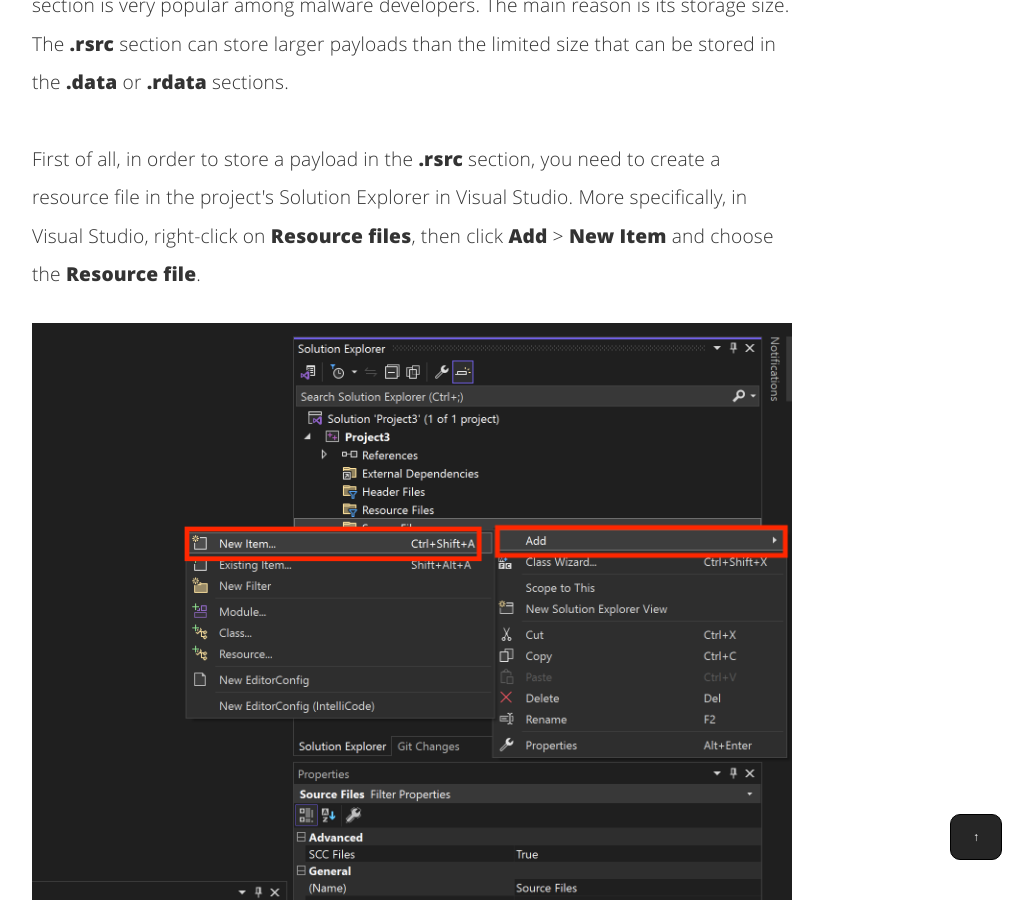
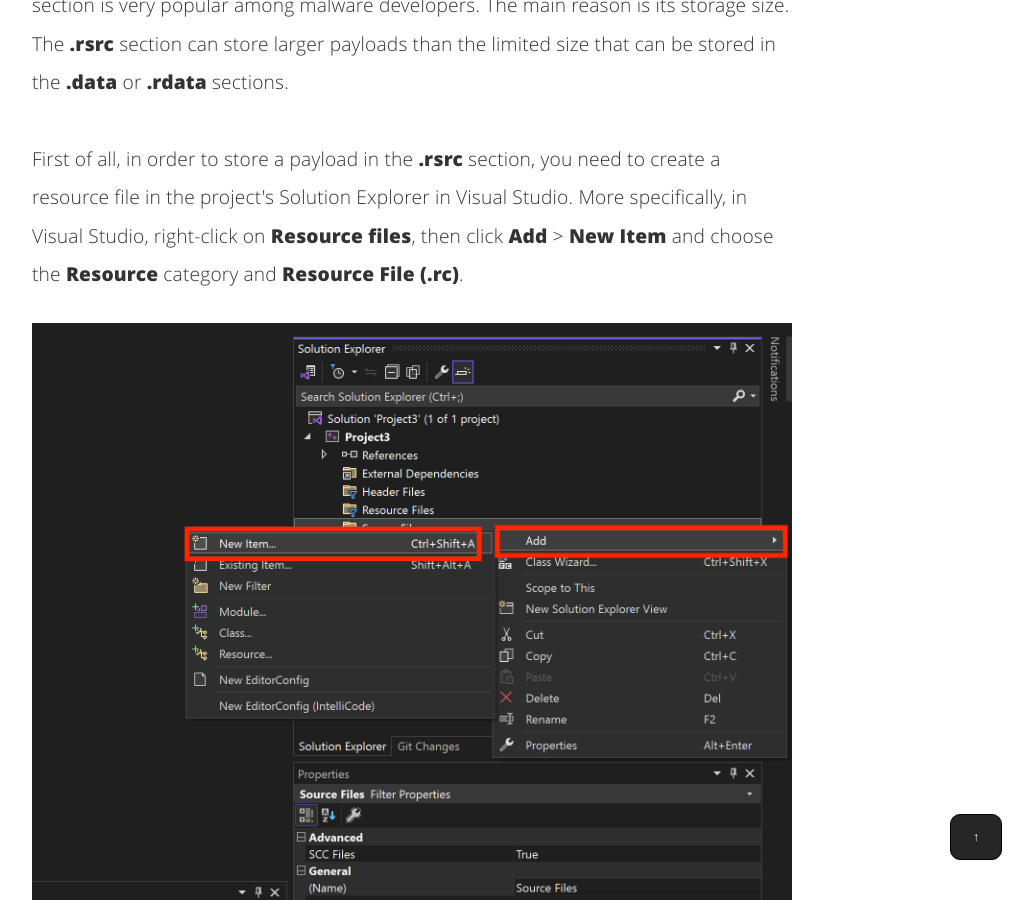
Before and after one commit to nickvourd/nickvourd.github.io, a Jekyll site: the page built from _posts/2024-04-21-the-anatomy-of-pe.md, in a window 1280 px wide and 900 px high, scrolled down 12845 px. Shown: the whole window, without its empty margins (228-1261 px from the left). Built offline with Jekyll 4.4.1, drawn with Linux system fonts in a browser that asks for light colours.

Commit message:
Edit the anatomy of PE

```diff
--- a/_posts/2024-04-21-the-anatomy-of-pe.md
+++ b/_posts/2024-04-21-the-anatomy-of-pe.md
@@ -363,9 +363,11 @@
 
 <h4>.rsrc Section</h4>
 
-<p>The last section that can store a payload is <b>.rsrc</b>. According to <a href="https://maldevacademy.com/">MalDev Academy</a>, this section is very popular among malware developers. The main reason is its storage size. The <b>.rsrc</b> section can store larger payloads than the limited size that can be stored in the <b>.data</b> or <b>.rdata</b> sections.<br /><br />First of all, in order to store a payload in the <b>.rsrc</b> section, you need to create a resource file in the project's Solution Explorer in Visual Studio. More specifically, in Visual Studio, right-click on <b>Resource files</b>, then click <b>Add</b> > <b>New Item</b> and choose the <b>Resource file</b>.</p>
+<p>The last section that can store a payload is <b>.rsrc</b>. According to <a href="https://maldevacademy.com/">MalDev Academy</a>, this section is very popular among malware developers. The main reason is its storage size. The <b>.rsrc</b> section can store larger payloads than the limited size that can be stored in the <b>.data</b> or <b>.rdata</b> sections.<br /><br />First of all, in order to store a payload in the <b>.rsrc</b> section, you need to create a resource file in the project's Solution Explorer in Visual Studio. More specifically, in Visual Studio, right-click on <b>Resource files</b>, then click <b>Add</b> > <b>New Item</b> and choose the <b>Resource</b> category and <b>Resource File (.rc)</b>.</p>
 
-<img src="/assets/img/post-img/21-04-2024/create-resource-file-1.png" class="post-images" alt="create-resource-file-1.png">
+<img src="/assets/img/post-img/21-04-2024/create-resource-file-1.png" class="post-images" alt="create-resource-file-1">
+
+<img src="/assets/img/post-img/21-04-2024/create-resource-file-2.png" class="post-images" alt="create-resource-file-2">
 
 <br /><br />
 
```
Also changed, not shown: assets/img/post-img/21-04-2024/create-resource-file-2.png (added).
